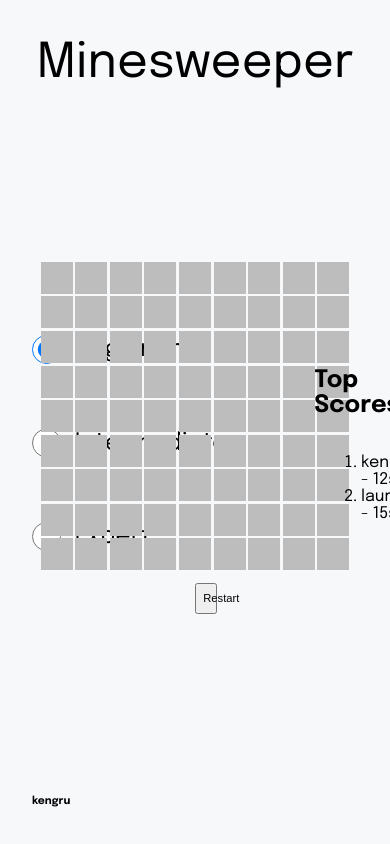
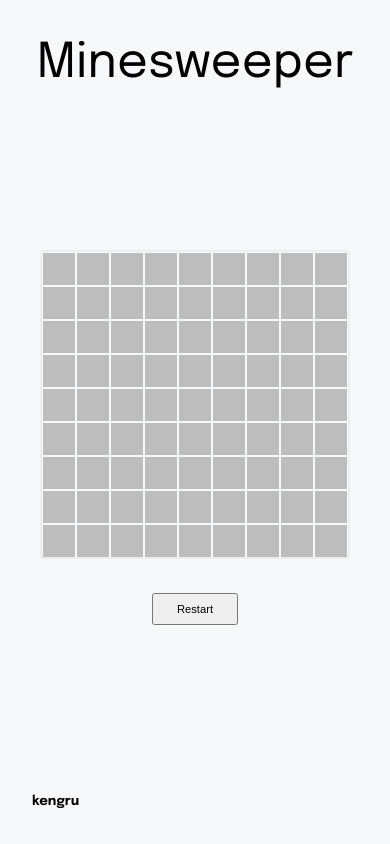
Before and after one commit to kengru/minesweeper, a React (Create React App) app: page / in a window 390 px wide. Built offline with nearby package versions, Linux system fonts and the light colour scheme.

Commit message:
Adding some mobile css support.

```diff
--- a/public/index.html
+++ b/public/index.html
@@ -7,7 +7,7 @@
     <meta name="theme-color" content="#000000" />
     <meta
       name="description"
-      content="Web site created using create-react-app"
+      content="A simple minesweeper."
     />
     <link rel="apple-touch-icon" href="%PUBLIC_URL%/logo192.png" />
     <!--
@@ -24,7 +24,7 @@
       work correctly both with client-side routing and a non-root public URL.
       Learn how to configure a non-root public URL by running `npm run build`.
     -->
-    <title>React App</title>
+    <title>Minesweeper</title>
   </head>
   <body>
     <noscript>You need to enable JavaScript to run this app.</noscript>
--- a/src/App.tsx
+++ b/src/App.tsx
@@ -111,7 +111,7 @@ export const App = () => {
         <Highscores level={state.level} scores={state.scores} />
       </main>
       <footer className={css(styles.footer)}>
-        <h6>kengru</h6>
+        <h5>kengru</h5>
       </footer>
     </div>
   );
--- a/src/components/Game/Space/index.tsx
+++ b/src/components/Game/Space/index.tsx
@@ -8,7 +8,7 @@ const styles = StyleSheet.create({
     display: "flex",
     alignItems: "center",
     justifyContent: "center",
-    margin: "0.08em",
+    margin: "0.06em",
     height: "2em",
     width: "2em"
   },
--- a/src/components/Game/index.tsx
+++ b/src/components/Game/index.tsx
@@ -18,19 +18,23 @@ const styles = StyleSheet.create({
     height: "100%",
     flexDirection: "column",
     justifyContent: "center",
-    alignItems: "center"
+    alignItems: "center",
+    "@media (max-width: 800px)": {
+      width: "100%"
+    }
   },
   startButton: {
-    margin: "1em",
-    marginLeft: "3em",
+    margin: "3em 1em 1em 1em",
     height: "5%",
-    width: "8%",
+    width: "86px",
     fontSize: "0.7em",
     justifySelf: "flex-end"
   },
   grid: {
     display: "flex",
-    flexDirection: "column"
+    flexDirection: "column",
+    border: "2px solid #EEE",
+    borderRadius: "4px"
   }
 });
 
--- a/src/components/Highscores/index.tsx
+++ b/src/components/Highscores/index.tsx
@@ -10,7 +10,10 @@ const styles = StyleSheet.create({
     height: "100%",
     flexDirection: "column",
     justifyContent: "center",
-    alignItems: "center"
+    alignItems: "center",
+    "@media (max-width: 800px)": {
+      display: "none"
+    }
   }
 });
 
--- a/src/components/Settings/index.tsx
+++ b/src/components/Settings/index.tsx
@@ -6,7 +6,10 @@ import { Levels } from "../../App";
 const styles = StyleSheet.create({
   settings: {
     height: "100%",
-    width: "15%"
+    width: "15%",
+    "@media (max-width: 800px)": {
+      display: "none"
+    }
   },
   form: {
     display: "flex",
```
